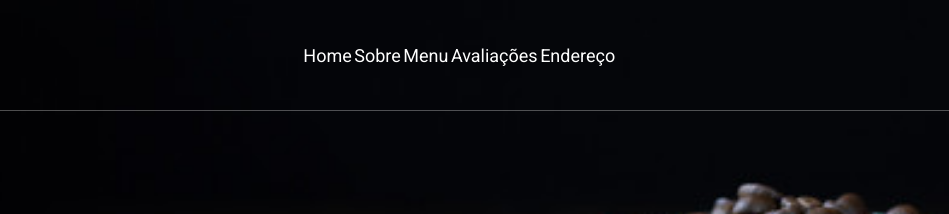
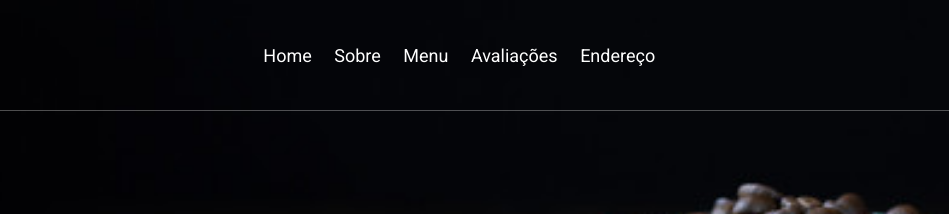
Before and after one commit to alinemysna/coffe_page_devclub, a plain HTML site: page index.html in a window 1280 px wide. Shown: the top 214 px of the page, 177-1126 px from the left. Drawn offline with Linux system fonts and the light colour scheme.

Commit message:
correção no menu

```diff
--- a/style.css
+++ b/style.css
@@ -46,7 +46,7 @@ section {
 }
 
 .navbar a {
-    margin: 0 1 rem;
+    margin: 0 1rem;
     font-size: 1.8rem;
     color: #ffffff
 }
```
